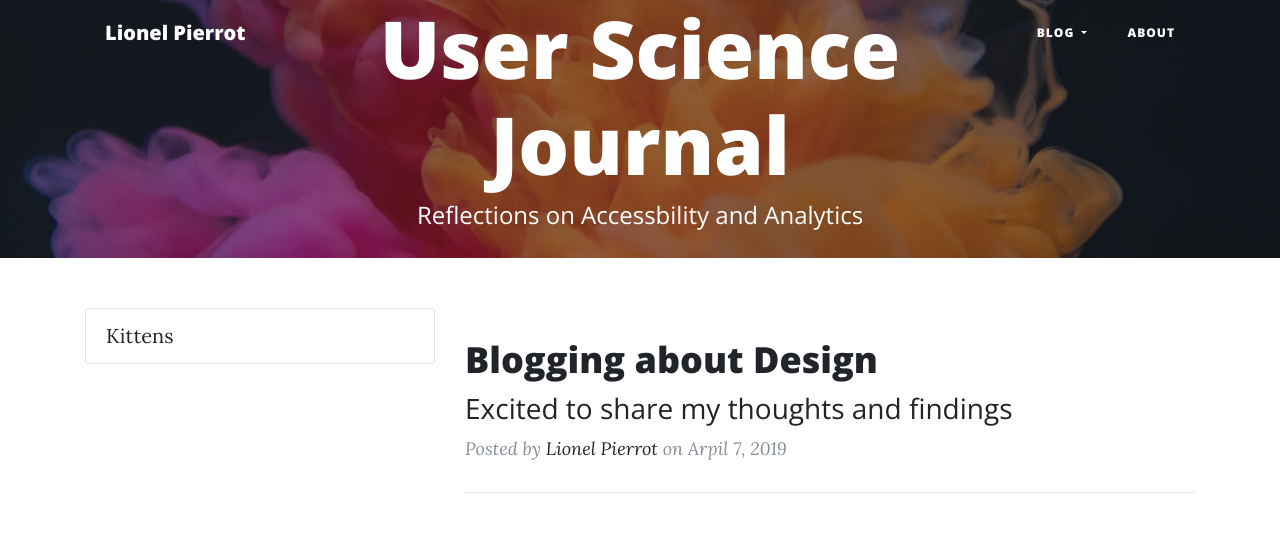
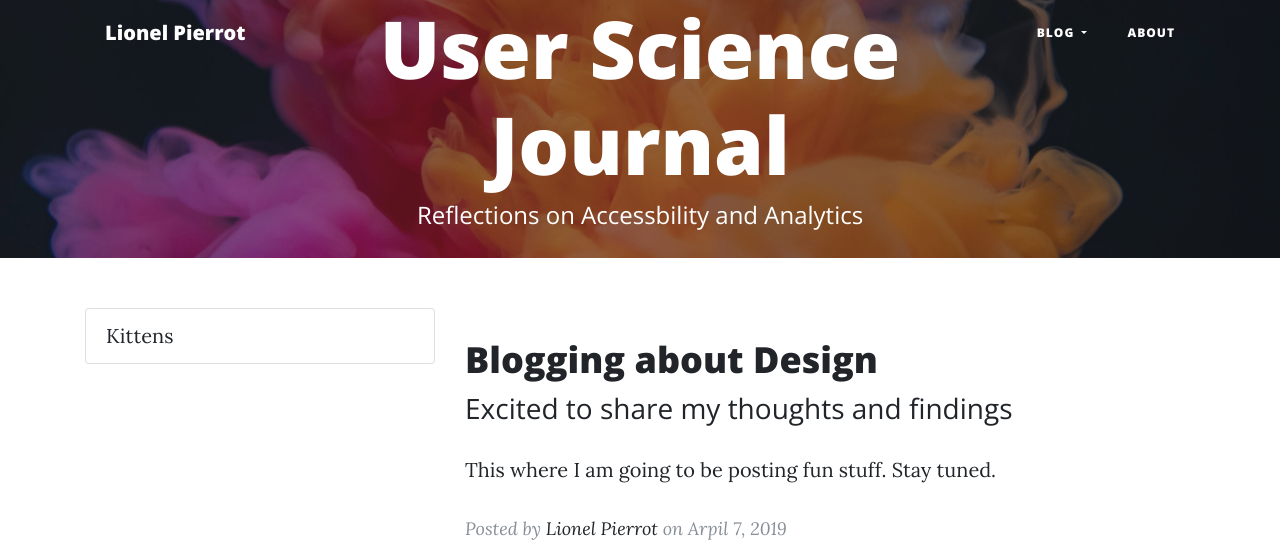
Before and after one commit to lpierrot/user-science-journal, a plain HTML site: page index.html in a window 1280 px wide. Shown: the top 545 px of the page. Drawn offline with nearby package versions, Linux system fonts and the light colour scheme.

Commit message:
Changed paragraph

```diff
--- a/index.html
+++ b/index.html
@@ -129,6 +129,8 @@
               Excited to share my thoughts and findings
             </h3>
           </a>
+          <p>This where I am going to be posting fun stuff. Stay tuned.
+          </p>
           <p class="post-meta">Posted by
             <a href="#">Lionel Pierrot</a>
             on Arpil 7, 2019</p>
```
